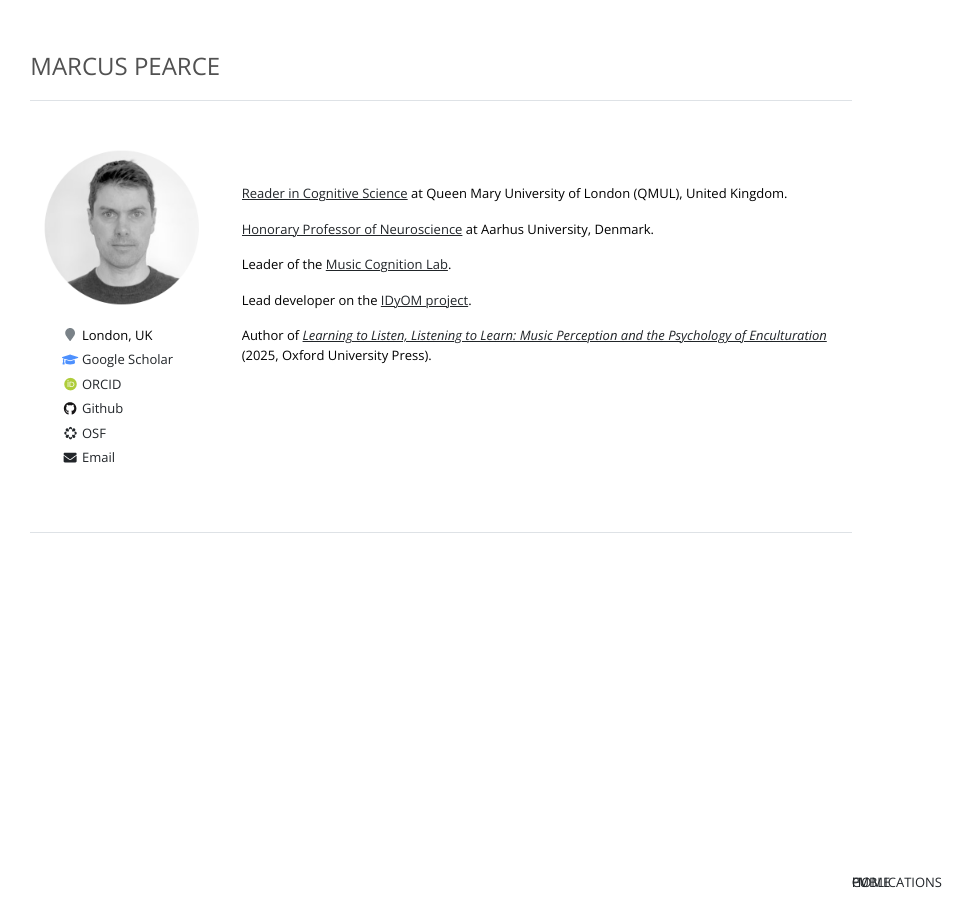
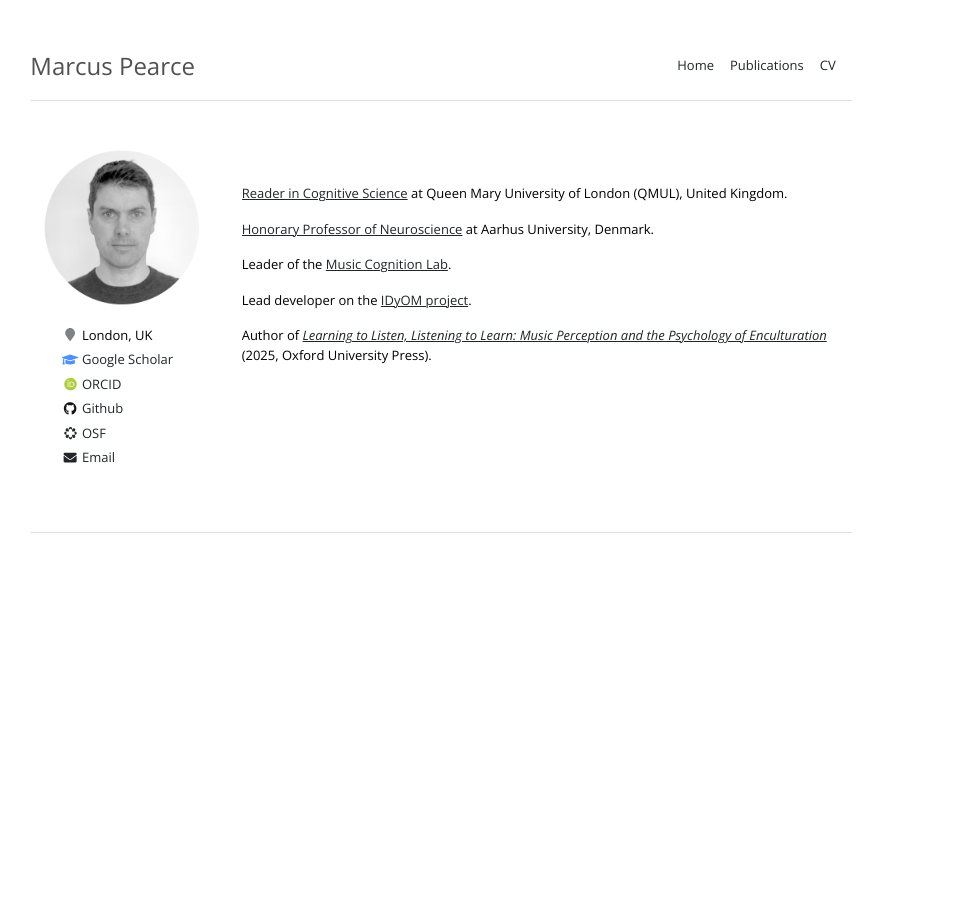
Before and after one commit to mtpearce/mtpearce.github.io, a Jekyll site: the page built from index.md, in a window 1280 px wide. Shown: the whole page, without its empty margins (199-1172 px from the left). Built offline with Jekyll 4.4.1, drawn with Linux system fonts in a browser that asks for light colours; nearby versions of some CDN libraries; some web fonts are replaced.

Commit message:
Update home page

```diff
--- a/_sass/main.scss
+++ b/_sass/main.scss
@@ -79,7 +79,6 @@
     color: #515151;
     font-family: 'Open Sans', sans-serif;
     font-weight: 300;
-    text-transform: uppercase;
 }
 
 .title-nav {
@@ -88,10 +87,8 @@
     font-weight: 400;
     margin-bottom: 0;
     border: none;
-    padding:0em 0 0em 0em;
-    position: absolute;
-    bottom: 0;
-    text-transform: uppercase;
+    padding:100em 0 0em 0em;
+    // text-transform: uppercase;
 }
 
 /* Side bar on main page */
```
